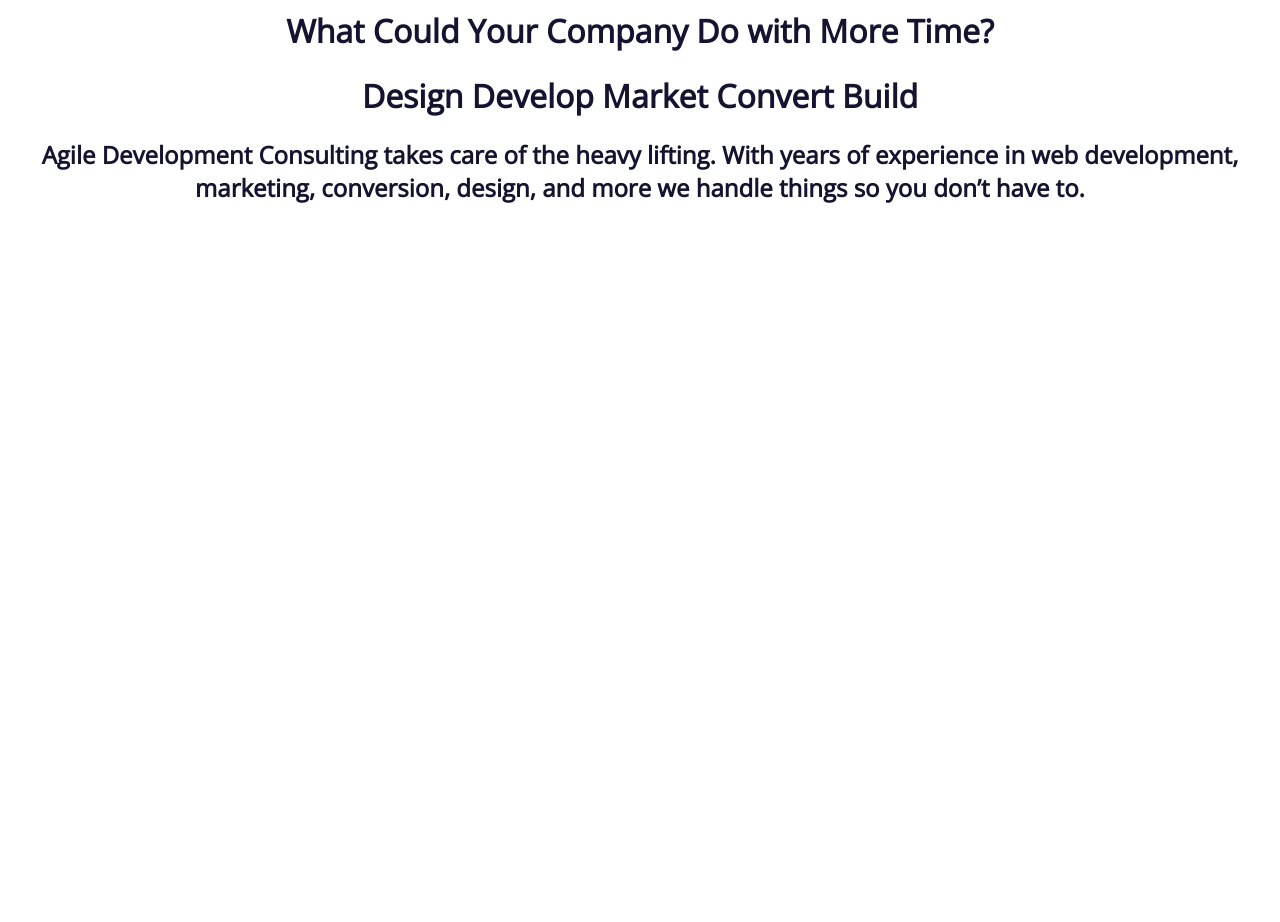
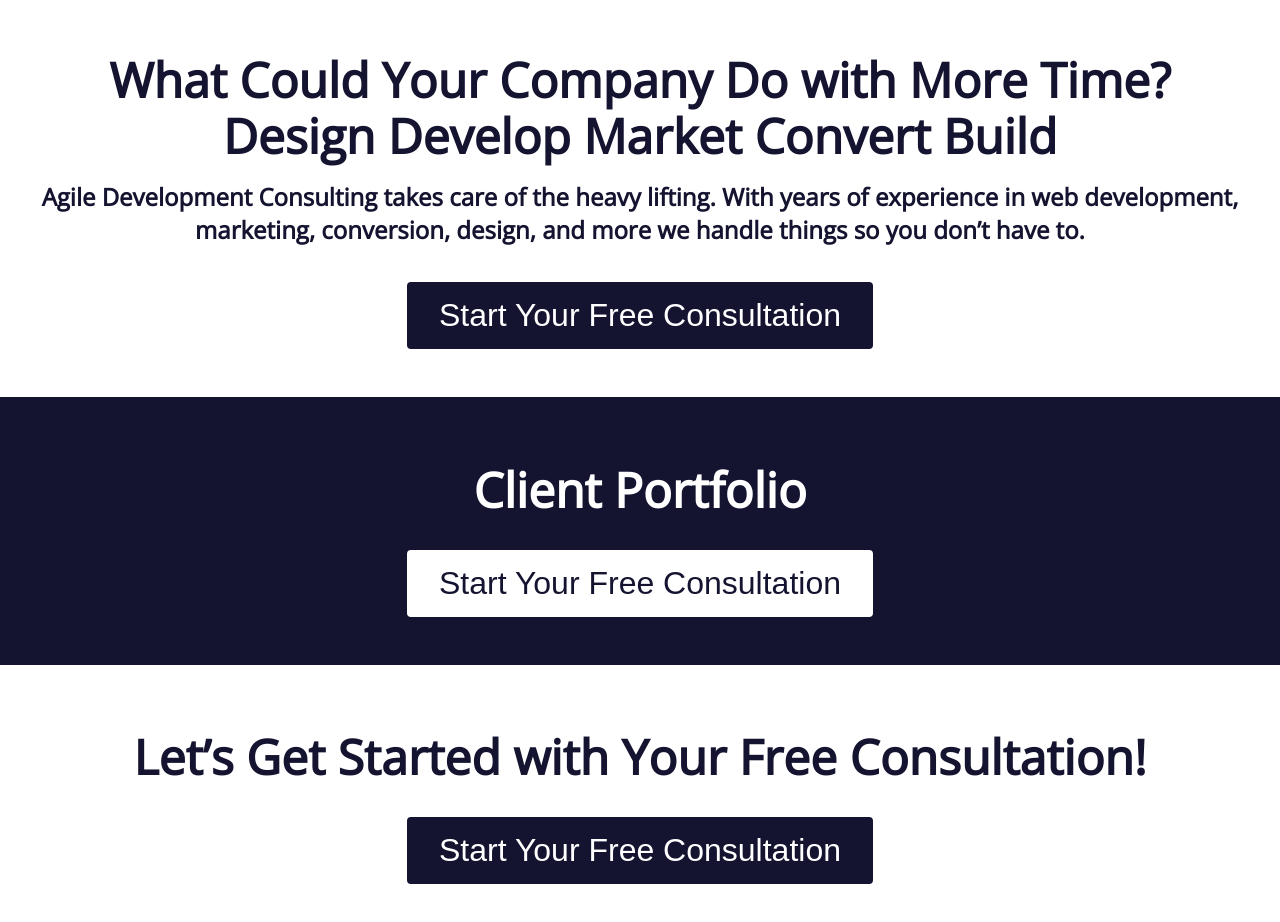
Before and after one commit to Agile-Development-Consulting/agile-development-consulting, a React (Create React App) app in the folder client/: page / in a window 1280 px wide. Shown: the part 660-1582 px from the top of the page. Before the commit the page ends 1317 px from the top, so only its background shows below. Built offline with nearby package versions, Linux system fonts and the light colour scheme.

Commit message:
Built all sections out

```diff
--- /dev/null
+++ b/client/src/components/ClientPortfolio.jsx
@@ -0,0 +1,14 @@
+import React, { Component } from 'react';
+
+class ClientPortfolio extends Component {
+    render() {
+        return (
+            <div>
+                <h1>Client Portfolio</h1>
+                <button className="secondary-button">Start Your Free Consultation</button>
+            </div>
+        );
+    }
+}
+
+export default ClientPortfolio;
--- a/client/src/components/CompanyPitch.jsx
+++ b/client/src/components/CompanyPitch.jsx
@@ -7,6 +7,7 @@
                 <h1>What Could Your Company Do with More Time?</h1>
                 <h1>Design Develop Market Convert Build</h1>
                 <h2>Agile Development Consulting takes care of the heavy lifting. With years of experience in web development, marketing, conversion, design, and more we handle things so you don’t have to.</h2>
+                <button>Start Your Free Consultation</button>
             </div>
         );
     }
--- /dev/null
+++ b/client/src/components/ConsultationForm.jsx
@@ -0,0 +1,16 @@
+import React, { Component } from 'react';
+
+class ConsultationForm extends Component {
+    render() {
+        return (
+            <div>
+                <h1>Let’s Get Started with Your Free Consultation!</h1>
+                <form>
+                    <button>Start Your Free Consultation</button>
+                    </form>
+            </div>
+        );
+    }
+}
+
+export default ConsultationForm;
--- a/client/src/components/Home.jsx
+++ b/client/src/components/Home.jsx
@@ -1,5 +1,7 @@
 import React, { Component } from 'react';
 import CompanyPitch from './CompanyPitch';
+import ClientPortfolio from './ClientPortfolio';
+import ConsultationForm from './ConsultationForm';
 import logo from '../images/Agile-Logo.png';
 
 class Home extends Component {
@@ -15,6 +17,12 @@
             <div className="company-pitch">
                 <CompanyPitch />
             </div>
+            <div className="client-portfolio">
+                <ClientPortfolio />
+            </div>
+            <div className="consultation-form">
+                <ConsultationForm />
+            </div>
             </div>
         );
     }
--- a/client/src/index.css
+++ b/client/src/index.css
@@ -50,6 +50,59 @@
   justify-content: center;
   align-items: center;
   position:relative;
+  padding-top:3em;
   padding-bottom:3em;
-  height:75vh
+  height:100%
 }
+h1{
+  font-size:3em;
+  line-height:.5em;
+}
+button {
+  padding: 15px 32px;
+  text-align: center;
+  text-decoration: none;
+  display: inline-block;
+  border-radius:4px;
+  font-size:2rem;
+  background-color: #141431;
+  color: white;
+  border: none;
+  margin-top:.5em;
+}
+.secondary-button {
+  padding: 15px 32px;
+  text-align: center;
+  text-decoration: none;
+  display: inline-block;
+  border-radius:4px;
+  font-size:2rem;
+  background-color: white;
+  color: #141431;
+  border: none;
+  margin-top:.5em;
+}
+.client-portfolio{
+  background-color:#141431;
+  font-size: 1rem;
+  color: #fff;
+  font-family: 'Open Sans', sans-serif;
+  justify-content: center;
+  align-items: center;
+  position:relative;
+  padding-top:3em;
+  padding-bottom:3em;
+  height:100%
+}
+.consultation-form{
+  background-color:#fff;
+  font-size: 1rem;
+  color: #141431;
+  font-family: 'Open Sans', sans-serif;
+  justify-content: center;
+  align-items: center;
+  position:relative;
+  padding-top:3em;
+  padding-bottom:3em;
+  height:100%
+}
```
